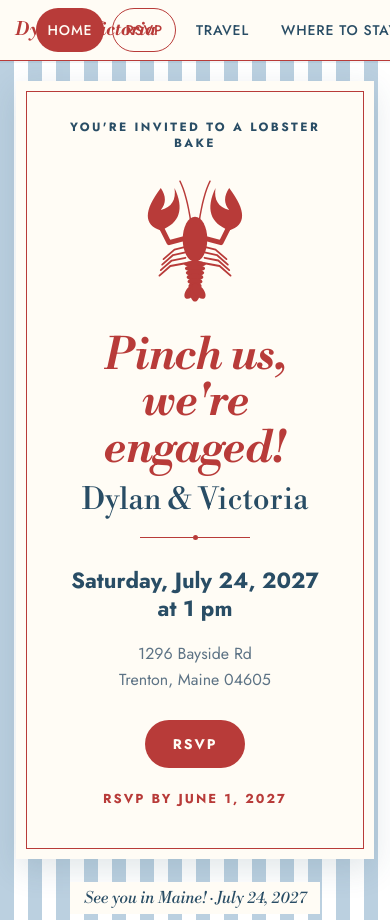
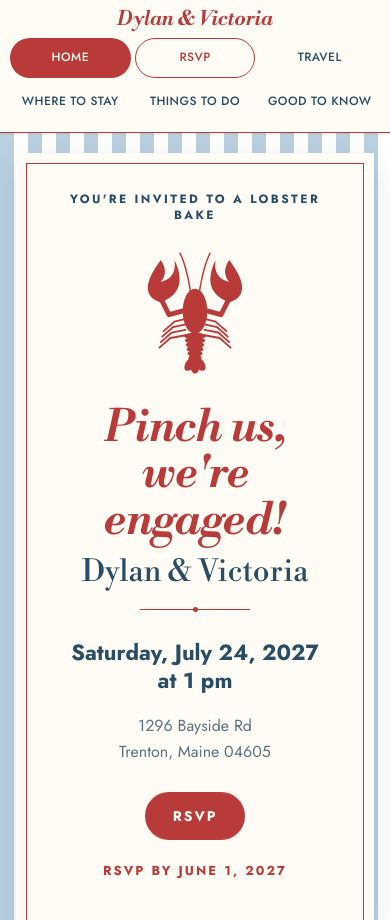
Before and after one commit to vfigarola/EngagementParty, a plain HTML site: page index.html in a window 390 px wide. Shown: the top 920 px of the page. Drawn offline with nearby package versions, Linux system fonts and the light colour scheme.

Commit message:
Update index.html
phone browser friendly

```diff
--- a/index.html
+++ b/index.html
@@ -132,7 +132,15 @@ textarea{min-height:110px;resize:vertical}
 .know p{margin-bottom:18px}
 footer{text-align:center;margin-top:28px;font:italic 400 16px/1.4 "Libre Bodoni",serif;color:var(--navy)}
 footer span{background:var(--cream);padding:6px 14px}
-@media(max-width:600px){.brand{font-size:18px}.glance .t{font-size:20px}}
+.brand,.tab{flex:none}
+@media(max-width:760px){
+  .nav-in{display:grid;grid-template-columns:repeat(3,minmax(0,1fr));gap:4px;padding:8px 10px 10px;overflow:visible}
+  .brand{grid-column:1/-1;text-align:center;margin:2px 0 4px;padding:0;font-size:20px}
+  .tab{justify-content:center;text-align:center;font-size:12px;letter-spacing:.04em;padding:8px 4px;min-height:40px;line-height:1.15;white-space:normal}
+  .nav{position:relative}
+  html{scroll-padding-top:12px}
+}
+@media(max-width:600px){.glance .t{font-size:20px}}
 </style>
 </head>
 <body>
```
